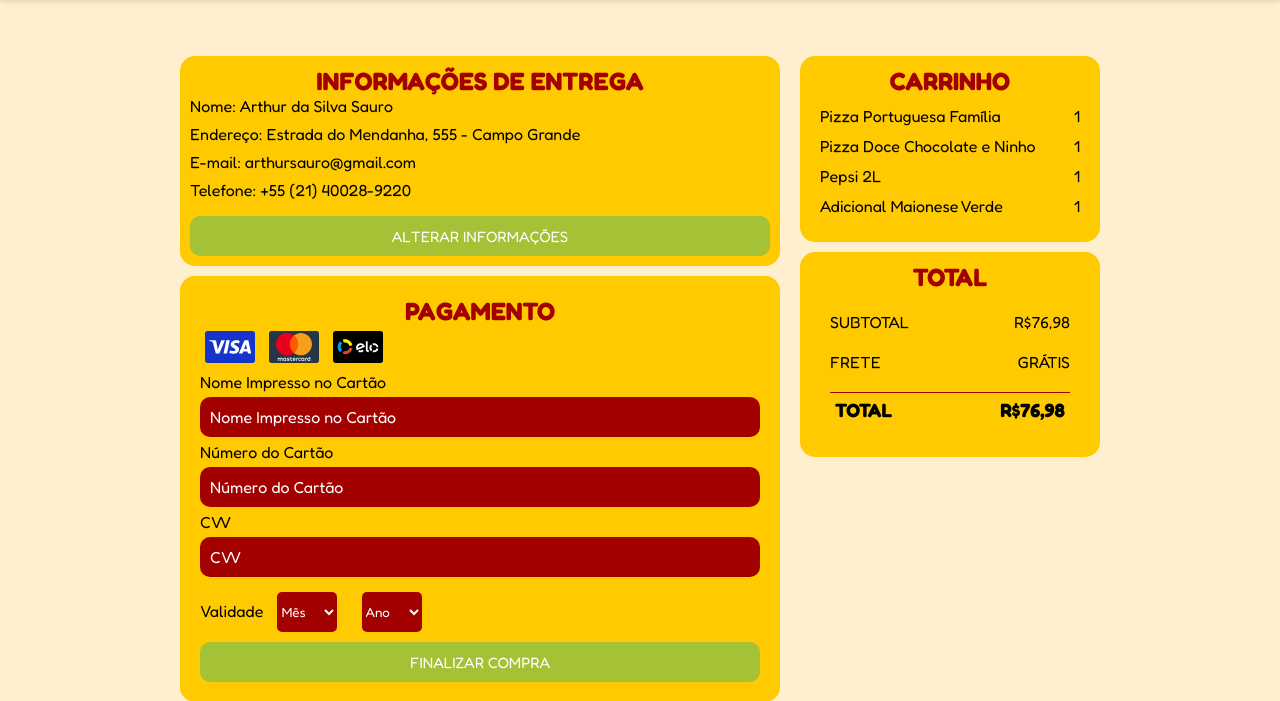
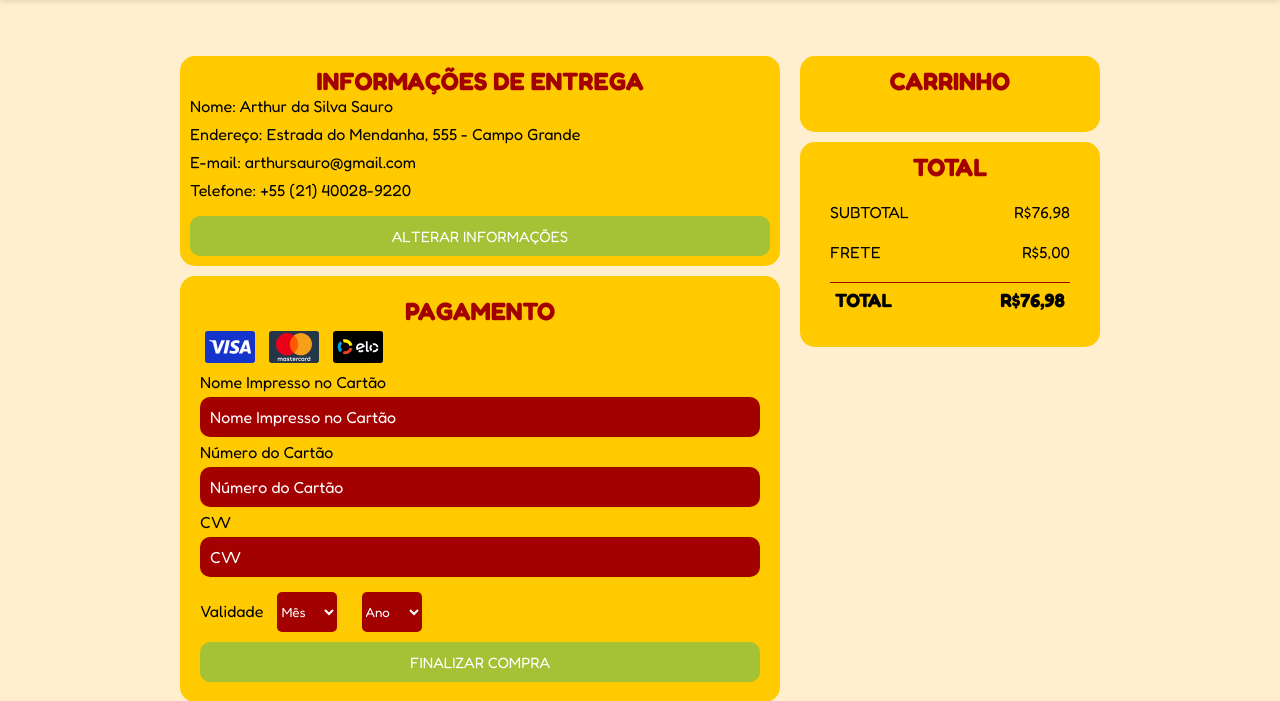
Before and after one commit to Guilherme0308/Projeto-pizzaria, a PHP site: page /fazer_pedido.html in a window 1280 px wide. Shown: the part 82-783 px from the top of the page. Run offline with PHP 8.4, Linux system fonts and the light colour scheme.

Commit message:
att js carrinho

```diff
--- a/assets/css/carrinho.css
+++ b/assets/css/carrinho.css
@@ -60,7 +60,7 @@
     text-align: center;
 }
 
-#quantidade_produto {
+.quantidade_produto {
     width: 60px;
     padding: 5px;
     font-size: 18px;
--- a/assets/css/fazer_pedido.css
+++ b/assets/css/fazer_pedido.css
@@ -90,7 +90,7 @@
     margin: 20px;
 }
 
-.total-box #total {
+.total_total {
     font-weight: bold;
     font-size: larger;
     border-top: 1px solid #a30000;
--- a/carrinho.html
+++ b/carrinho.html
@@ -46,7 +46,7 @@
                         <h1 id="nome_produto">Produto</h1>
 
                         <label for="quantidade">Quantidade:</label>
-                        <input type="number" id="quantidade_produto" value="1" min="1">
+                        <input type="number" class="quantidade_produto" id="quantidade_produto" value="1" min="1">
 
                         <p id="valor_produto">Preço: R$ 30,00</p>
 
@@ -72,5 +72,6 @@
 
 <script src="assets/js/script.js"></script>
 <script src="assets/js/carrinho.js"></script>
+<script src="assets/js/checkout.js"></script>
 
 </html>
--- a/fazer_pedido.html
+++ b/fazer_pedido.html
@@ -107,23 +107,13 @@
                     <div class="car-box">
                         <h1>Carrinho</h1>
 
-                        <ul>
+                        <ul id="preview_produtos">
+
                             <li>
-                                <spam>Pizza Portuguesa Família</spam>
-                                <spam>1</spam>
+                                <span id="nome_produto"></span>
+                                <span id="quantidade_produto"></span>
                             </li>
-                            <li>
-                                <spam>Pizza Doce Chocolate e Ninho</spam>
-                                <spam>1</spam>
-                            </li>
-                            <li>
-                                <spam>Pepsi 2L</spam>
-                                <spam>1</spam>
-                            </li>
-                            <li>
-                                <spam>Adicional Maionese Verde</spam>
-                                <spam>1</spam>
-                            </li>
+
                         </ul>
                     </div>
 
@@ -132,16 +122,16 @@
                         <h1>Total</h1>
                         <ul>
                             <li>
-                                <spam>subtotal</spam>
-                                <spam>R$76,98</spam>
+                                <span>subtotal</span>
+                                <span id="valor_produto">R$76,98</span>
                             </li>
                             <li>
-                                <spam>frete</spam>
-                                <spam>grátis</spam>
+                                <span>frete</span>
+                                <span>R$5,00</span>
                             </li>
-                            <li id="total">
-                                <spam>total</spam>
-                                <spam>R$76,98</spam>
+                            <li class="total_total">
+                                <span>total</span>
+                                <span id="total">R$76,98</span>
                             </li>
                         </ul>
                     </div>
@@ -154,5 +144,7 @@
 </body>
 
 <script src="assets/js/script.js"></script>
+<script src="assets/js/carrinho.js"></script>
+<script src="assets/js/checkout.js"></script>
 
 </html>
```
Also changed, not shown: assets/js/carrinho.js (+23 -18 lines), assets/js/checkout.js (added).
